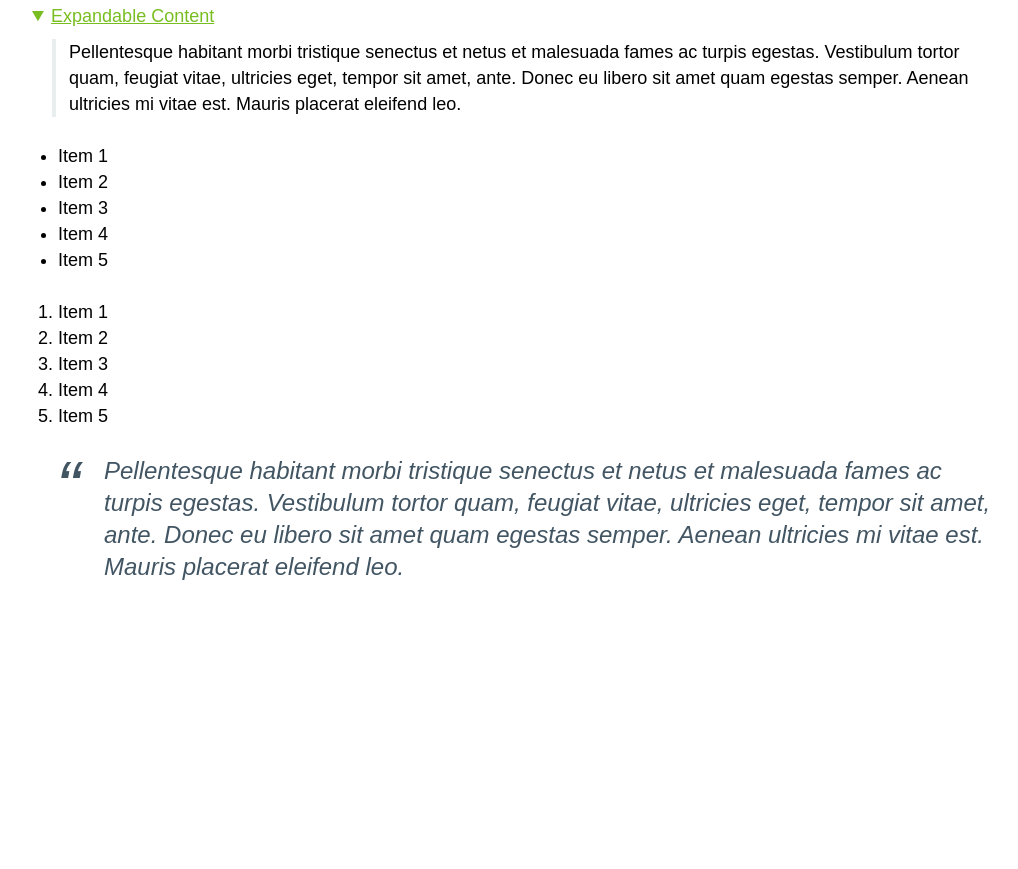
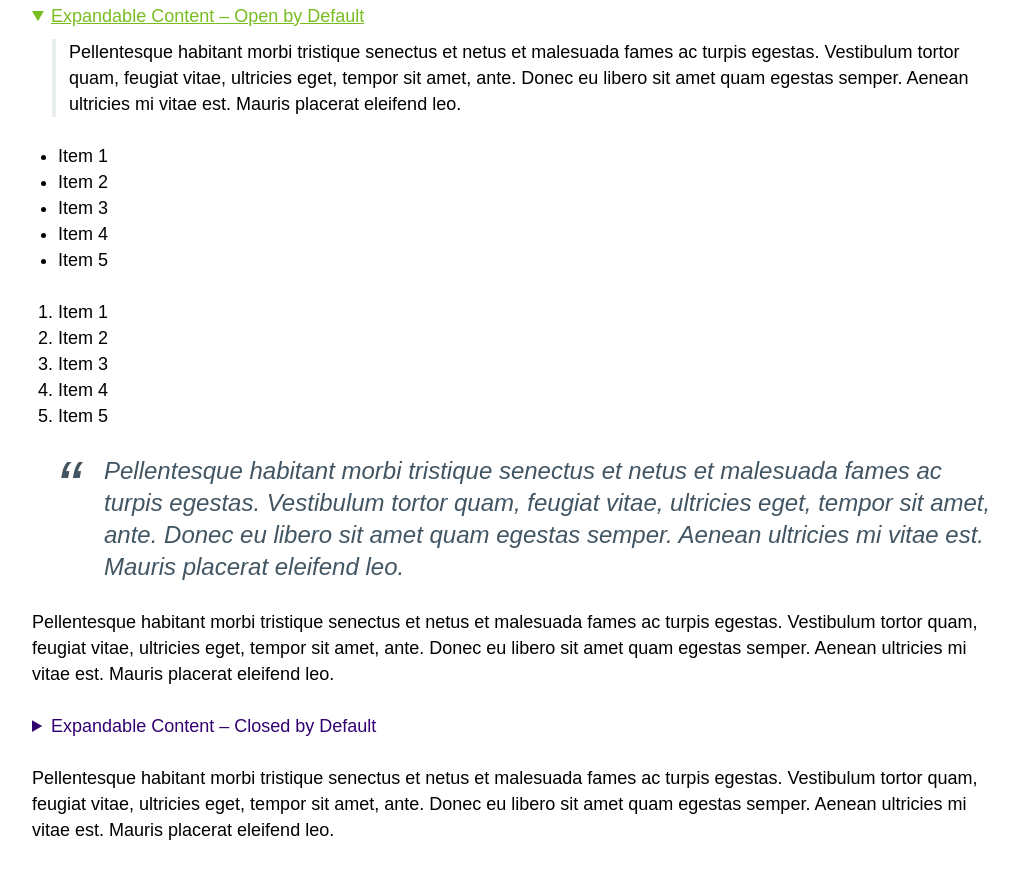
Before and after one commit to NHSLeadership/nightingale, a website: page index.html in a window 1280 px wide. Shown: the part 387-1256 px from the top of the page, without its empty margins (122-1140 px from the left). Before the commit the page ends 996 px from the top, so only its background shows below. Drawn offline with nearby package versions, Linux system fonts and the light colour scheme; files that its build step writes are made by us from their sources.

Commit message:
[refs #00008] Add more DETAILS examples
The DETAILS element can be open or closed by default: added some
examples.

```diff
--- a/index.html
+++ b/index.html
@@ -28,16 +28,16 @@
     semper. Aenean ultricies mi vitae est. Mauris placerat eleifend leo. </p>
 
     <details open>
-      <summary>Expandable Content</summary>
+      <summary>Expandable Content – Open by Default</summary>
+
       <div>
-
         <p>Pellentesque habitant morbi tristique senectus et netus et malesuada
         fames ac turpis egestas. Vestibulum tortor quam, feugiat vitae,
         ultricies eget, tempor sit amet, ante. Donec eu libero sit amet quam
         egestas semper. Aenean ultricies mi vitae est. Mauris placerat eleifend
         leo.</p>
+      </div>
 
-      </div>
     </details>
 
     <ul>
@@ -63,6 +63,29 @@
       Aenean ultricies mi vitae est. Mauris placerat eleifend leo.</p>
     </blockquote>
 
+    <p>Pellentesque habitant morbi tristique senectus et netus et malesuada
+    fames ac turpis egestas. Vestibulum tortor quam, feugiat vitae, ultricies
+    eget, tempor sit amet, ante. Donec eu libero sit amet quam egestas semper.
+    Aenean ultricies mi vitae est. Mauris placerat eleifend leo.</p>
+
+    <details>
+      <summary>Expandable Content – Closed by Default</summary>
+
+      <div>
+        <p>Pellentesque habitant morbi tristique senectus et netus et malesuada
+        fames ac turpis egestas. Vestibulum tortor quam, feugiat vitae,
+        ultricies eget, tempor sit amet, ante. Donec eu libero sit amet quam
+        egestas semper. Aenean ultricies mi vitae est. Mauris placerat eleifend
+        leo.</p>
+      </div>
+
+    </details>
+
+    <p>Pellentesque habitant morbi tristique senectus et netus et malesuada
+    fames ac turpis egestas. Vestibulum tortor quam, feugiat vitae, ultricies
+    eget, tempor sit amet, ante. Donec eu libero sit amet quam egestas semper.
+    Aenean ultricies mi vitae est. Mauris placerat eleifend leo.</p>
+
   </div>
 
 </body>
```
